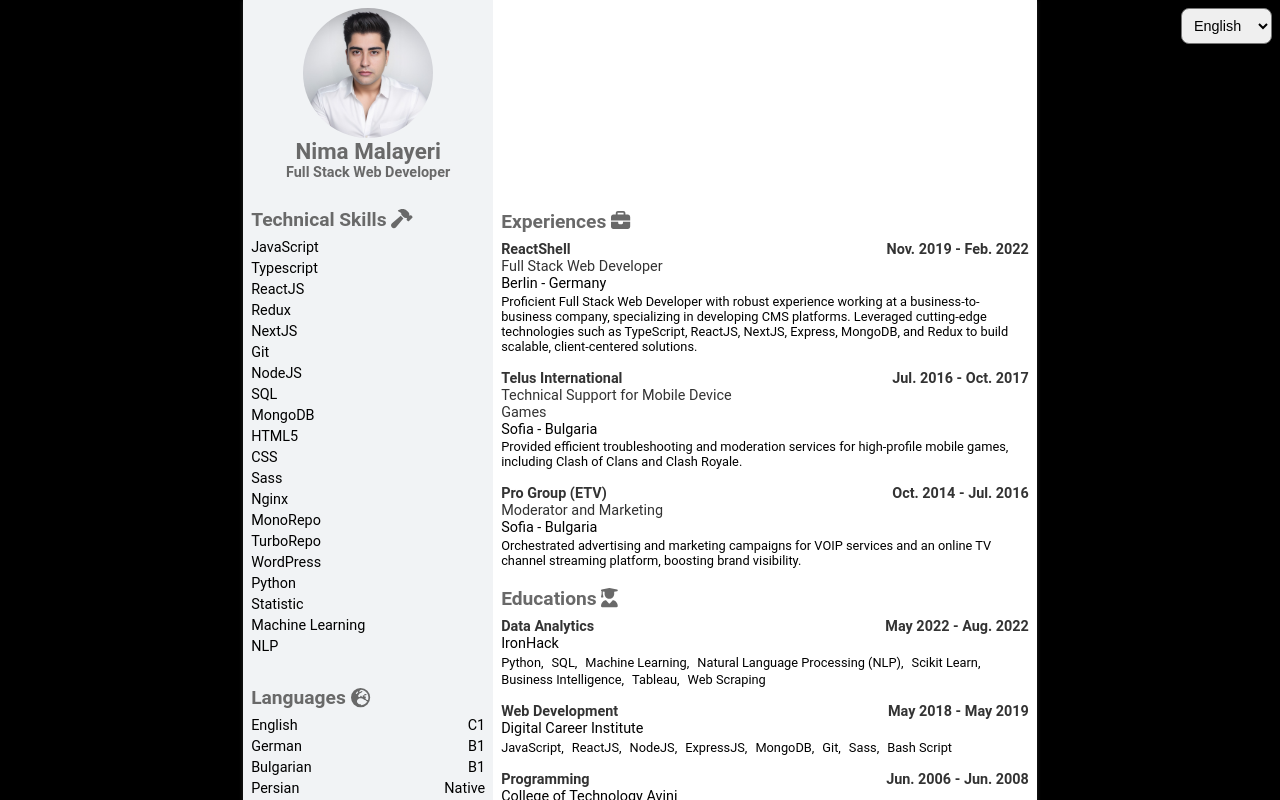
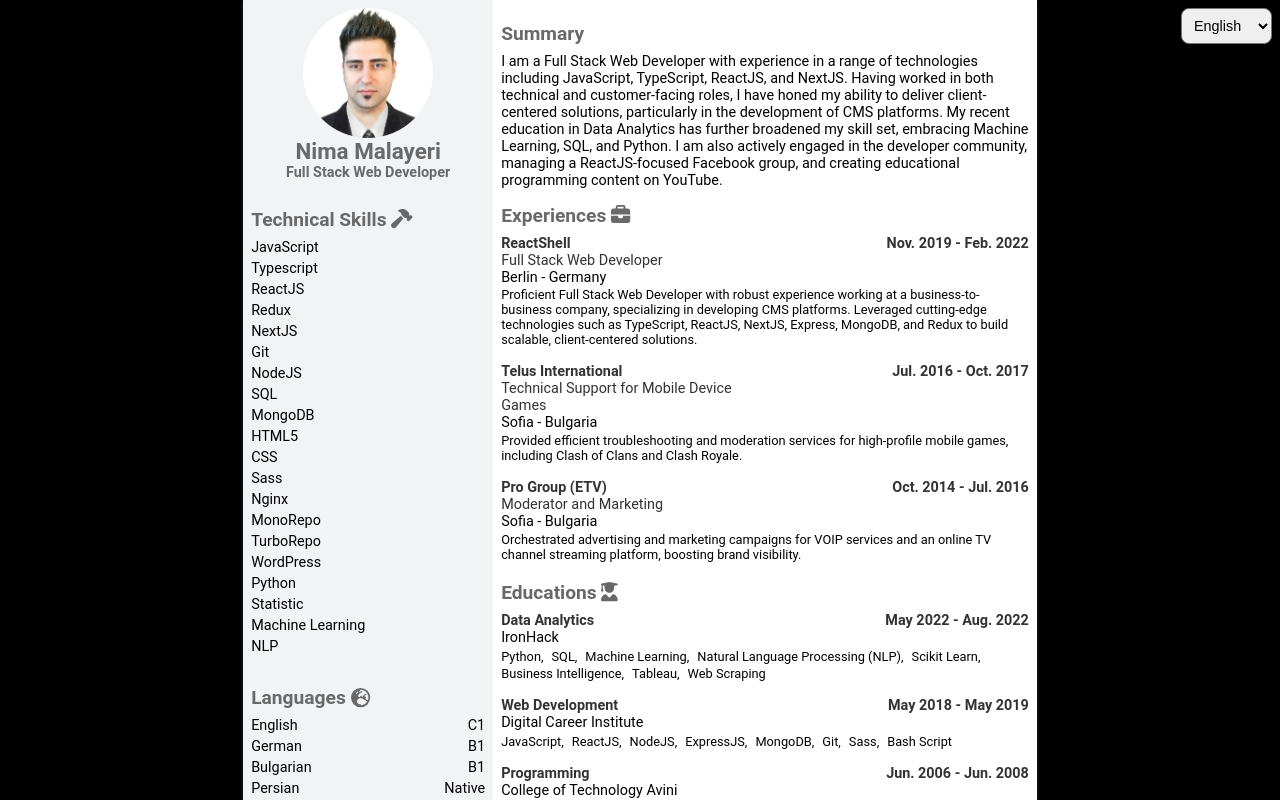
Before and after one commit to mlnima/resume, a React (Create React App) app: page / in a window 1280 px wide. Shown: the top 800 px of the page. Built offline with nearby package versions, Linux system fonts and the light colour scheme.

Commit message:
profile Image - summary

```diff
--- a/package.json
+++ b/package.json
@@ -26,7 +26,7 @@
     "web-vitals": "^2.1.4"
   },
   "scripts": {
-    "start": "react-scripts start",
+    "start": "SET PORT=4000 && react-scripts start",
     "build": "react-scripts build",
     "predeploy": "npm run build",
     "deploy": "gh-pages -d build",
--- a/src/App.tsx
+++ b/src/App.tsx
@@ -1,4 +1,3 @@
-// src/App.tsx
 import React, {useMemo, useState} from 'react';
 import styled from 'styled-components';
 import enData from './asset/data/en.json';
@@ -7,8 +6,8 @@ import Experiences from './components/Experiences';
 import Educations from './components/Educations';
 import Sidebar from './components/Sidebar';
 import LanguageSelector from "./components/LanguageSelector";
-// import ProfileImage from "./components/ProfileImage";
 import Activities from "./components/Activities";
+import Summary from "./components/Summary";
 
 
 const AppContainer = styled.div`
@@ -37,6 +36,7 @@ const AppContainer = styled.div`
     grid-template-columns: 250px 1fr;
     grid-template-areas: 'sidebar mainContent' 'sidebar mainContent';
     flex-direction: row;
+    align-items: flex-start;
     width: 210mm !important;
     height: 297mm !important;
   }
@@ -65,13 +65,13 @@ const MainContent = styled.main`
     display: none;
   }
 
-  @media only screen and (min-width: 768px){
-    .filler{
-      display: block;
-      height: 174px;
-      padding: 10px;
-    }
-  }
+  //@media only screen and (min-width: 768px){
+  //  .filler{
+  //    display: block;
+  //    height: 174px;
+  //    padding: 10px;
+  //  }
+  //}
 
   @media print {
     display: block;  // Change the layout to block for printing
@@ -105,7 +105,8 @@ const App: React.FC = () => {
                 jobTitle={activeData.jobTitle}
             />
             <MainContent>
-                <div className={'filler'}/>
+                {/*<div className={'filler'}/>*/}
+                <Summary/>
                 <Experiences experiences={activeData.experiences} />
                 <Educations educations={activeData.educations} />
                 <Activities activities={activeData.activities}/>
--- a/src/components/Sidebar.tsx
+++ b/src/components/Sidebar.tsx
@@ -24,10 +24,12 @@ const SidebarContainer = styled.aside`
   grid-area: sidebar;
   flex: 1;
   background-color: var(--web-mode-tertiary-background-color);
-  padding: .5rem ;
+  padding:  .5rem ;
+  box-sizing: border-box;
   display: flex;
   flex-direction: column;
   align-items: center;
+  height: 100%;
 `;
 
 
--- /dev/null
+++ b/src/components/Summary.tsx
@@ -0,0 +1,26 @@
+import {FC} from "react";
+import styled from "styled-components";
+
+const Style = styled.p``;
+
+
+const SummaryTitle = styled.h3`
+  font-size: 1.2rem;
+  margin: 0 0 0.5rem 0;
+  padding: 0;
+`;
+
+interface PropTypes {
+}
+
+
+
+const Summary: FC<PropTypes> = ({}) => {
+    return (
+        <Style>
+            <SummaryTitle>Summary</SummaryTitle>
+            I am a Full Stack Web Developer with experience in a range of technologies including JavaScript, TypeScript, ReactJS, and NextJS. Having worked in both technical and customer-facing roles, I have honed my ability to deliver client-centered solutions, particularly in the development of CMS platforms. My recent education in Data Analytics has further broadened my skill set, embracing Machine Learning, SQL, and Python. I am also actively engaged in the developer community, managing a ReactJS-focused Facebook group, and creating educational programming content on YouTube.
+        </Style>
+    )
+};
+export default Summary;
```
Also changed, not shown: public/profile.jpg.
